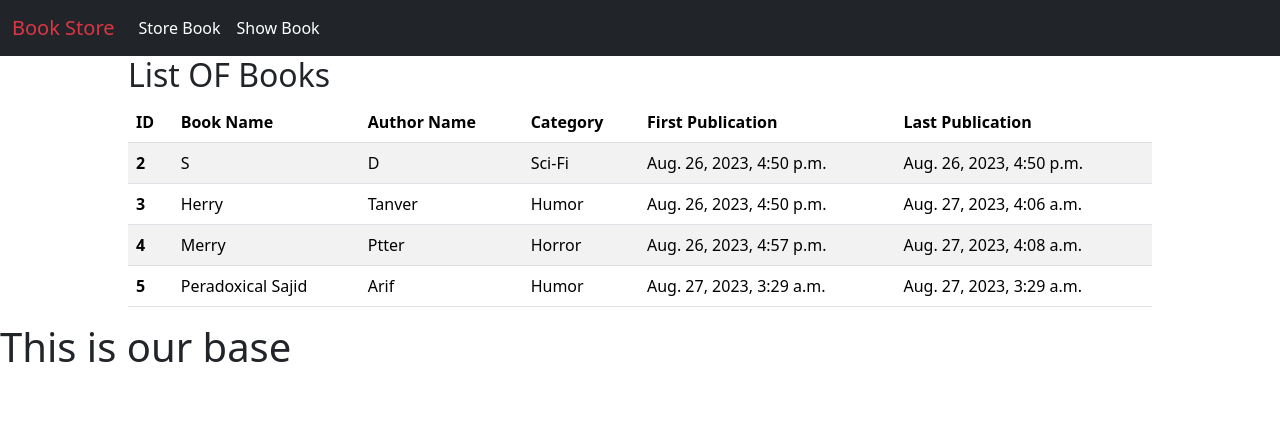
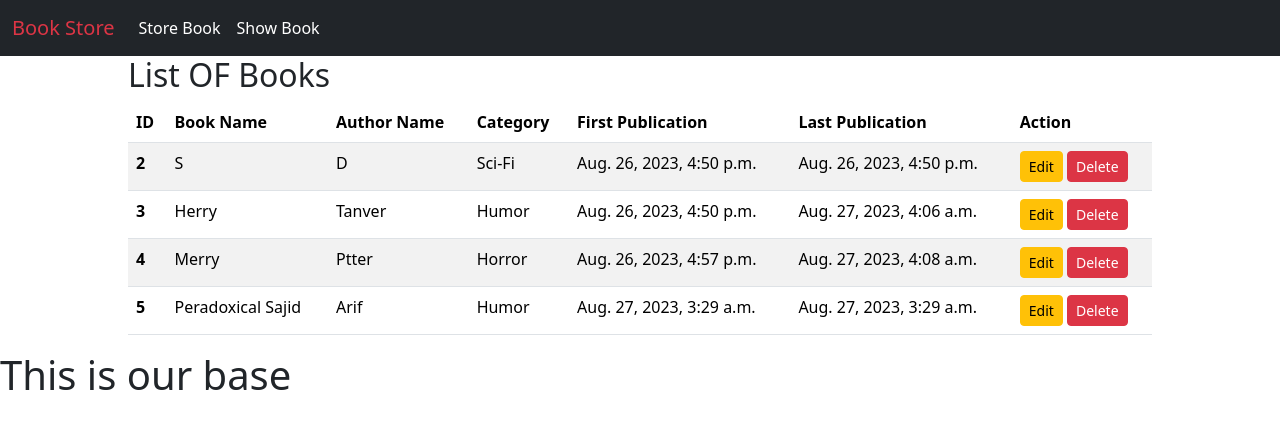
Before and after one commit to tanverrana/django-book-store, a Django app: page /show_books/ in a window 1280 px wide. Shown: the top 429 px of the page. Run offline with Django 4.2, Linux system fonts and the light colour scheme; data comes from the database, SQL or seed files in the repository; both versions use the stored data as it was after the commit.

Commit message:
edited book

```diff
--- a/book/templates/show_book.html
+++ b/book/templates/show_book.html
@@ -11,6 +11,7 @@
                 <th scope="col">Category</th>
                 <th scope="col">First Publication</th>
                 <th scope="col">Last Publication</th>
+                <th scope="col">Action</th>
             </tr>
         </thead>
         <tbody>
@@ -22,6 +23,9 @@
                 <td>{{item.category}}</td>
                 <td>{{item.first_pub}}</td>
                 <td>{{item.last_pub}}</td>
+                <td><a href="{%url 'edit_book' id=item.id %}" class="btn btn-warning btn-sm">Edit</a> <a
+                        class="btn btn-danger btn-sm">Delete</a>
+                </td>
             </tr>
             {% endfor %}
 
--- a/book/urls.py
+++ b/book/urls.py
@@ -1,7 +1,8 @@
 from django.urls import path
-from book.views import home, store_book, show_books
+from book.views import home, store_book, show_books, edit_book
 urlpatterns = [
     path('', home),
     path('store_new_book/', store_book, name='storebook'),
     path('show_books/', show_books, name='show_books'),
+    path('edit_book/<int:id>', edit_book, name='edit_book'),
 ]
--- a/book/views.py
+++ b/book/views.py
@@ -22,5 +22,15 @@ def store_book(request):
 
 def show_books(request):
     book = BookStoreModel.objects.all()
-    print(book)
     return render(request, 'show_book.html', {'data': book})
+
+
+def edit_book(request, id):
+    book = BookStoreModel.objects.get(pk=id)
+    form = BookStoreForm(instance=book)
+    if request.method == 'POST':
+        form = BookStoreForm(request.POST, instance=book)
+        if form.is_valid():
+            form.save()
+            return redirect('show_books')
+    return render(request, 'store_book.html', {'form': form})
```
Also changed, not shown: db.sqlite3.
